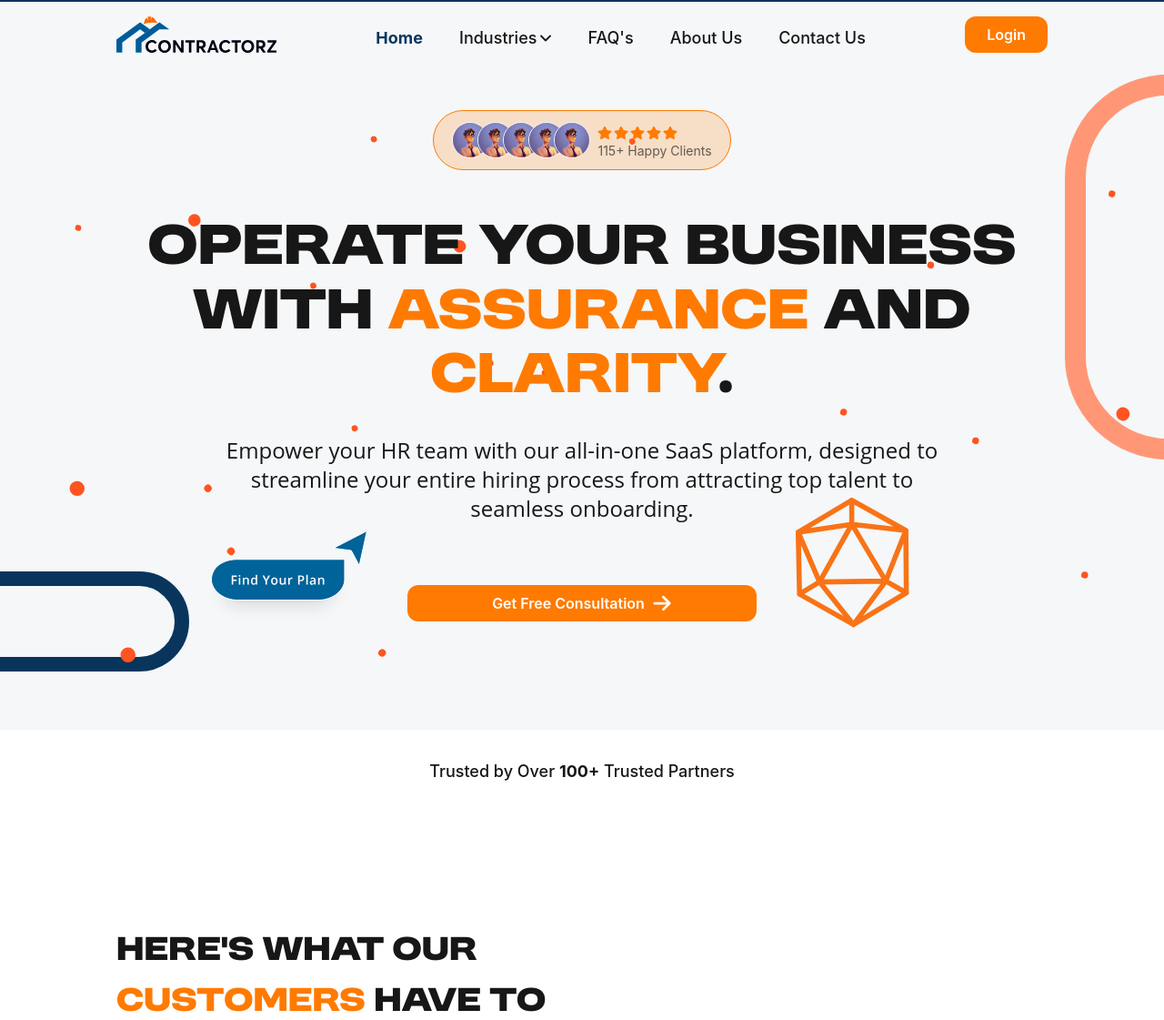
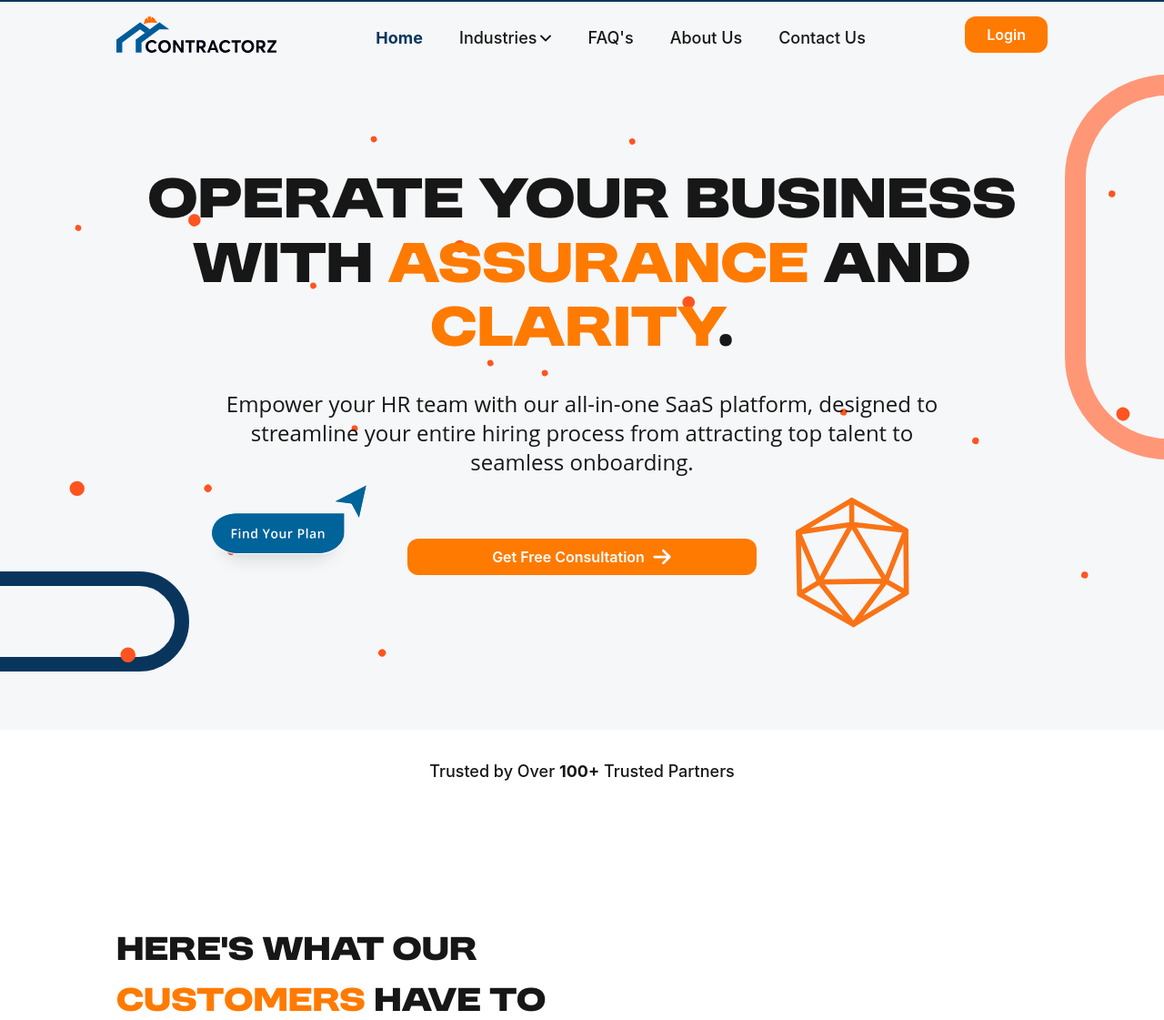
Before and after one commit to Hammadul92/Jobber, a Django app: page / in a window 1280 px wide. Shown: the part 34-1155 px from the top of the page at 91% size. Run offline with Django 3.2, Linux system fonts and the light colour scheme; data that the repository does not hold is empty; style sheets or scripts are compiled from the project's sources; parts of the project's set-up code (start-up, migrations or seed data) failed here and were passed over.

Commit message:
fixed error in home.html and added document for SEO strategy and copy

```diff
--- a/app/public_site/templates/public_site/home.html
+++ b/app/public_site/templates/public_site/home.html
@@ -6,7 +6,7 @@
     <div class="absolute right-0 top-20 w-14 md:w-20 lg:w-fit"><img src="{% static 'public_site/images/rounded-vertical-rectangle.svg' %}" alt="Design Element" class="w-full"></div>
     <div class="absolute bottom-18 right-10 h-20 w-20 md:bottom-18 md:right-16 md:h-24 md:w-24 lg:bottom-28 lg:right-70 lg:h-auto lg:w-auto"><img src="{% static 'public_site/images/hexagon.svg' %}" alt="Design Element" width="125"></div>
     <div class="absolute z-0 top-80 rotate-90 md:-left-10 md:top-40 lg:bottom-0 lg:-left-20 lg:-rotate-[6.5deg]"><img src="{% static 'public_site/images/dots-bg.svg' %}" alt="Design Element" class="scale-150 md:scale-[1.5] lg:scale-[1.2]"></div>
-    <div class="z-1 flex items-center gap-2 rounded-full border border-accent bg-accent/20 px-3 py-1 md:mb-8 md:px-5 md:py-2.5 lg:mb-6"><div class="flex -space-x-3">{% for i in '12345' %}<img src="{% static 'public_site/images/user.png' %}" alt="User" width="40" height="40" class="w-8 overflow-hidden rounded-full border border-background md:w-10">{% endfor %}</div><div><div>{% for i in '12345' %}<svg fill="currentColor" viewBox="0 0 576 512" class="mr-0.5 inline-block w-3 text-accent md:w-4" height="16" width="16" aria-hidden="true"><path d="M259.3 17.8L194 150.2 47.9 171.5c-26.2 3.8-36.7 36.1-17.7 54.6l105.7 103-25 145.5c-4.5 26.3 23.2 46 46.4 33.7L288 439.6l130.7 68.7c23.2 12.2 50.9-7.4 46.4-33.7l-25-145.5 105.7-103c19-18.5 8.5-50.8-17.7-54.6L382 150.2 316.7 17.8c-11.7-23.6-45.6-23.9-57.4 0z"></path></svg>{% endfor %}</div><p class="text-[0.65rem] text-black/60 md:text-sm">115+ Happy Clients</p></div></div>
+    <!-- <div class="z-1 flex items-center gap-2 rounded-full border border-accent bg-accent/20 px-3 py-1 md:mb-8 md:px-5 md:py-2.5 lg:mb-6"><div class="flex -space-x-3">{% for i in '12345' %}<img src="{% static 'public_site/images/user.png' %}" alt="User" width="40" height="40" class="w-8 overflow-hidden rounded-full border border-background md:w-10">{% endfor %}</div><div><div>{% for i in '12345' %}<svg fill="currentColor" viewBox="0 0 576 512" class="mr-0.5 inline-block w-3 text-accent md:w-4" height="16" width="16" aria-hidden="true"><path d="M259.3 17.8L194 150.2 47.9 171.5c-26.2 3.8-36.7 36.1-17.7 54.6l105.7 103-25 145.5c-4.5 26.3 23.2 46 46.4 33.7L288 439.6l130.7 68.7c23.2 12.2 50.9-7.4 46.4-33.7l-25-145.5 105.7-103c19-18.5 8.5-50.8-17.7-54.6L382 150.2 316.7 17.8c-11.7-23.6-45.6-23.9-57.4 0z"></path></svg>{% endfor %}</div><p class="text-[0.65rem] text-black/60 md:text-sm">115+ Happy Clients</p></div></div> -->
     <div class="z-1 mt-4 flex flex-col items-center gap-5 md:max-w-7xl"><h1 class="text-center font-heading text-[1.7rem] leading-snug md:max-w-7xl md:text-4xl lg:text-[3.2rem]">OPERATE YOUR BUSINESS WITH <span class="text-accent">ASSURANCE </span>AND <span class="text-accent">CLARITY</span>.</h1><p class="section-intro text-center md:mt-2 md:px-28 md:text-xl lg:text-2xl">Empower your HR team with our all-in-one SaaS platform, designed to streamline your entire hiring process from attracting top talent to seamless onboarding.</p></div>
     <div class="relative z-1 mt-4 md:mt-2"><div class="absolute -left-8 -top-6 md:-left-48 md:-top-6 lg:-left-56 lg:-top-3"><img src="{% static 'public_site/images/message-bubble.svg' %}" alt="Description" class="w-36 md:w-auto"></div><a href="{% url 'public_site:contact' %}" class="primary mt-12 inline-flex items-center justify-center text-center md:min-w-sm">Get Free Consultation <svg fill="currentColor" viewBox="0 0 448 512" class="ml-2 inline-block" height="22" width="22" aria-hidden="true"><path d="M438.6 278.6c12.5-12.5 12.5-32.8 0-45.3l-160-160c-12.5-12.5-32.8-12.5-45.3 0s-12.5 32.8 0 45.3L338.8 224 32 224c-17.7 0-32 14.3-32 32s14.3 32 32 32l306.7 0L233.4 393.4c-12.5 12.5-12.5 32.8 0 45.3s32.8 12.5 45.3 0l160-160z"></path></svg></a></div>
   </section>
@@ -20,7 +20,7 @@
     <article class="rounded-3xl bg-cardLight p-6 shadow-md"><h3 class="mb-4 font-sans text-2xl text-white">My crew and office see the same job picture now.</h3><p class="mb-6 text-sm text-muted">The office can assign jobs, the team can track status, and we have one record of what was quoted, scheduled, and completed. It sounds simple, but for a growing contractor that visibility makes a huge difference.</p><div class="flex items-center gap-4"><img src="{% static 'public_site/images/user.png' %}" alt="Danielle Brooks" class="h-12 w-12 rounded-full object-cover"><div><p class="font-bold text-muted">Danielle Brooks</p><p class="text-3xs text-muted">General Manager, Brooks Home Services</p></div></div></article>
   </div></section>
 
-  <section id="services" class="min-h-[50dvh] w-full bg-cover bg-center px-6 py-12 md:px-16 md:py-20 lg:min-h-screen lg:px-32" style="background-image:url('{% static 'public_site/images/industries-section-bg.png' %}')"><div class="max-w-6xl"><h2 class="max-w-2xl font-heading text-xl font-bold leading-relaxed text-white md:text-2xl lg:pr-60 lg:text-3xl lg:leading-[1.6]">Supporting home service businesses across <span class="text-accent">50+ industries</span>.</h2><div class="mt-10 grid grid-cols-1 gap-6 md:grid-cols-2 lg:grid-cols-4">
+  <section id="services" class="relative min-h-[50dvh] w-full overflow-hidden px-6 py-12 md:px-16 md:py-20 lg:min-h-screen lg:px-32"><img src="{% static 'public_site/images/industries-section-bg.png' %}" alt="" class="absolute inset-0 h-full w-full object-cover" aria-hidden="true"><div class="relative max-w-6xl"><h2 class="max-w-2xl font-heading text-xl font-bold leading-relaxed text-white md:text-2xl lg:pr-60 lg:text-3xl lg:leading-[1.6]">Supporting home service businesses across <span class="text-accent">50+ industries</span>.</h2><div class="mt-10 grid grid-cols-1 gap-6 md:grid-cols-2 lg:grid-cols-4">
     <article class="rounded-2xl bg-white px-6 py-6 shadow-xl shadow-slate-900/10"><div class="flex h-10 w-10 items-center justify-center rounded-xl bg-slate-50 text-xl text-slate-600">◉</div><h3 class="mt-4 text-base font-semibold text-slate-900">Plumbing</h3><p class="mt-1 text-sm text-slate-500">Leaks, pipes & installs</p></article>
     <article class="rounded-2xl bg-white px-6 py-6 shadow-xl shadow-slate-900/10"><div class="flex h-10 w-10 items-center justify-center rounded-xl bg-slate-50 text-xl text-slate-600">ϟ</div><h3 class="mt-4 text-base font-semibold text-slate-900">Electrical</h3><p class="mt-1 text-sm text-slate-500">Wiring, lighting & safety</p></article>
     <article class="rounded-2xl bg-white px-6 py-6 shadow-xl shadow-slate-900/10"><div class="flex h-10 w-10 items-center justify-center rounded-xl bg-slate-50 text-xl text-slate-600">✣</div><h3 class="mt-4 text-base font-semibold text-slate-900">Heating & Cooling</h3><p class="mt-1 text-sm text-slate-500">AC repair & maintenance</p></article>
```
Also changed, not shown: 1 other file.
